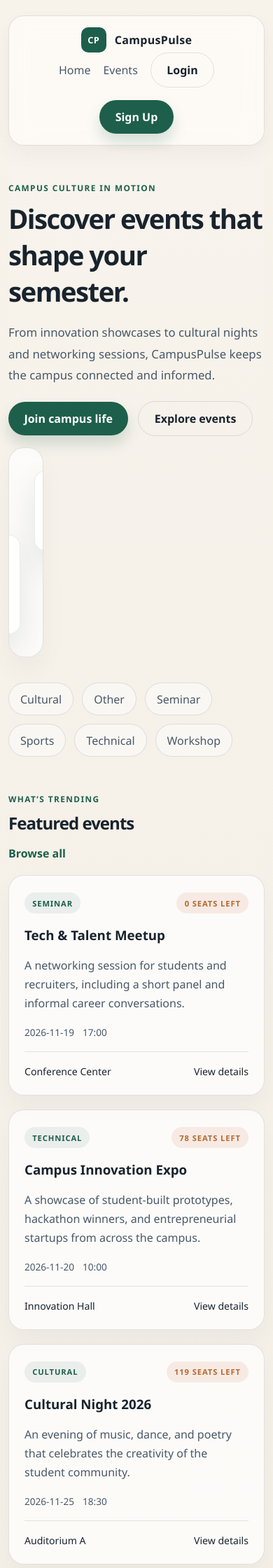
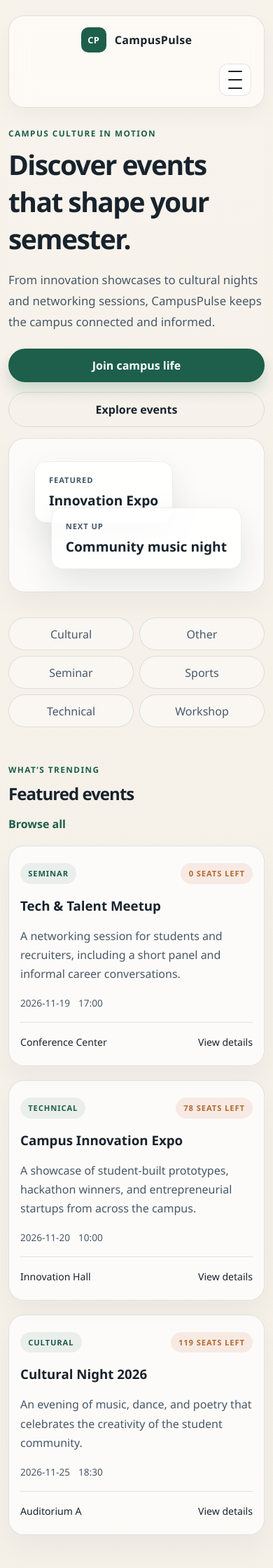
Before and after one commit to Yudhisteer-SAAS/CampusPulse, a Flask app: page / in a window 390 px wide. Shown: the top 2240 px of the page at 70% size. Run offline with Flask 3, Linux system fonts and the light colour scheme; data comes from the database, SQL or seed files in the repository.

Commit message:
Second zip

```diff
--- a/static/css/style.css
+++ b/static/css/style.css
@@ -33,11 +33,25 @@ body {
   font-family: 'Segoe UI', Tahoma, Geneva, Verdana, sans-serif;
   background: linear-gradient(180deg, #f7f2ea 0%, #f2efe7 100%);
   color: var(--ink);
+  overflow-x: hidden;
 }
 
 img {
   max-width: 100%;
   display: block;
+}
+
+h1,
+h2,
+h3,
+p,
+span,
+a,
+button,
+input,
+textarea,
+select {
+  overflow-wrap: anywhere;
 }
 
 a {
@@ -67,6 +81,7 @@ select {
   display: flex;
   align-items: center;
   justify-content: space-between;
+  gap: 16px;
   background: rgba(255, 253, 249, 0.76);
   border: 1px solid var(--line);
   border-radius: 999px;
@@ -82,6 +97,10 @@ select {
   letter-spacing: 0.02em;
 }
 
+.brand-wrap {
+  flex-shrink: 0;
+}
+
 .brand-mark {
   display: grid;
   place-items: center;
@@ -93,11 +112,44 @@ select {
   font-size: 0.8rem;
 }
 
+.nav-shell {
+  display: flex;
+  align-items: center;
+  justify-content: flex-end;
+  flex: 1;
+}
+
 .main-nav {
   display: flex;
   align-items: center;
   gap: 18px;
   color: var(--ink-soft);
+}
+
+.main-nav a {
+  white-space: nowrap;
+}
+
+.nav-toggle {
+  display: none;
+  width: 46px;
+  height: 46px;
+  flex-shrink: 0;
+  border: 1px solid var(--line);
+  border-radius: 12px;
+  background: rgba(255,255,255,0.75);
+  color: var(--ink);
+  cursor: pointer;
+  padding: 0;
+}
+
+.nav-toggle span {
+  display: block;
+  width: 20px;
+  height: 2px;
+  margin: 5px auto;
+  background: var(--ink);
+  border-radius: 99px;
 }
 
 .button {
@@ -492,11 +544,16 @@ select {
 .field-group textarea,
 .field-group select {
   width: 100%;
+  min-height: 48px;
   padding: 0.9rem 1rem;
   border: 1px solid rgba(24, 35, 45, 0.12);
   border-radius: 14px;
   background: rgba(255,255,255,0.92);
   color: var(--ink);
+}
+
+.field-group textarea {
+  min-height: 140px;
 }
 
 .field-group input:focus,
@@ -669,7 +726,8 @@ textarea {
   margin-top: 22px;
 }
 
-.category-filters {
+.category-filters,
+.tag-cloud {
   display: flex;
   flex-wrap: wrap;
   gap: 12px;
@@ -807,18 +865,6 @@ textarea {
     grid-template-columns: 1fr;
   }
 
-  .topbar {
-    border-radius: 22px;
-    padding: 16px 18px;
-    flex-wrap: wrap;
-    justify-content: center;
-  }
-
-  .main-nav {
-    justify-content: center;
-    flex-wrap: wrap;
-  }
-
   .hero {
     flex-direction: column;
     align-items: start;
@@ -829,6 +875,109 @@ textarea {
     flex-direction: column;
     align-items: flex-start;
   }
+
+  .site-footer {
+    flex-direction: column;
+    align-items: flex-start;
+  }
+}
+
+@media (max-width: 760px) {
+  .topbar {
+    border-radius: 22px;
+    padding: 16px 18px;
+    flex-wrap: wrap;
+    justify-content: center;
+  }
+
+  .brand-wrap {
+    width: 100%;
+    text-align: center;
+  }
+
+  .nav-shell {
+    width: 100%;
+    justify-content: flex-end;
+  }
+
+  .nav-toggle {
+    display: inline-flex;
+    flex-direction: column;
+    justify-content: center;
+    align-items: center;
+  }
+
+  .main-nav {
+    display: none;
+    width: 100%;
+    flex-direction: column;
+    align-items: stretch;
+    gap: 10px;
+    margin-top: 14px;
+    padding-top: 10px;
+    border-top: 1px solid var(--line);
+    color: var(--ink);
+  }
+
+  .main-nav.is-open {
+    display: flex;
+  }
+
+  .main-nav a,
+  .main-nav .button,
+  .main-nav .button-outline {
+    width: 100%;
+    justify-content: center;
+    text-align: center;
+  }
+
+  .page-header h1,
+  .hero h1 {
+    font-size: clamp(2rem, 10vw, 3rem);
+  }
+
+  .hero {
+    padding-top: 28px;
+  }
+
+  .hero-visual {
+    width: 100%;
+    min-height: 220px;
+  }
+
+  .card-grid {
+    grid-template-columns: 1fr;
+  }
+
+  .category-strip {
+    gap: 8px;
+  }
+
+  .chip {
+    flex: 1 1 calc(50% - 8px);
+    text-align: center;
+  }
+
+  .action-row {
+    flex-direction: column;
+    align-items: stretch;
+  }
+
+  .action-row > * {
+    width: 100%;
+  }
+
+  .toast-stack {
+    left: 12px;
+    right: 12px;
+    top: 80px;
+  }
+
+  .toast {
+    max-width: none;
+    min-width: 0;
+    width: 100%;
+  }
 }
 
 @media (max-width: 560px) {
@@ -838,17 +987,42 @@ textarea {
     width: min(100% - 24px, 1200px);
   }
 
+  .page-shell {
+    margin-bottom: 30px;
+  }
+
   .two-column-fields,
-  .mini-stat-grid {
+  .mini-stat-grid,
+  .stats-grid,
+  .detail-stats {
     grid-template-columns: 1fr;
   }
 
+  .panel,
+  .event-card,
+  .auth-panel,
+  .list-card,
+  .mini-registration-card {
+    padding-left: 16px;
+    padding-right: 16px;
+  }
+
   .auth-panel {
-    padding: 22px 16px;
+    padding-top: 22px;
+    padding-bottom: 22px;
   }
 
   .list-card {
-    padding: 18px 16px;
+    padding-top: 18px;
+    padding-bottom: 18px;
+  }
+
+  .field-group {
+    margin-bottom: 14px;
+  }
+
+  .brand {
+    justify-content: center;
   }
 }
 
--- a/static/js/main.js
+++ b/static/js/main.js
@@ -1,4 +1,23 @@
 document.addEventListener('DOMContentLoaded', () => {
+  const navToggle = document.querySelector('.nav-toggle');
+  const navMenu = document.querySelector('.main-nav');
+
+  if (navToggle && navMenu) {
+    navToggle.addEventListener('click', () => {
+      const isOpen = navMenu.classList.toggle('is-open');
+      navToggle.setAttribute('aria-expanded', String(isOpen));
+    });
+
+    navMenu.querySelectorAll('a').forEach((link) => {
+      link.addEventListener('click', () => {
+        if (window.innerWidth <= 760) {
+          navMenu.classList.remove('is-open');
+          navToggle.setAttribute('aria-expanded', 'false');
+        }
+      });
+    });
+  }
+
   const reveals = document.querySelectorAll('.reveal');
   if ('IntersectionObserver' in window) {
     const observer = new IntersectionObserver((entries) => {
--- a/templates/base.html
+++ b/templates/base.html
@@ -16,7 +16,14 @@
         </a>
       </div>
 
-      <nav class="main-nav" aria-label="Main navigation">
+      <div class="nav-shell">
+        <button class="nav-toggle" type="button" aria-expanded="false" aria-controls="main-nav-menu" aria-label="Toggle navigation">
+          <span></span>
+          <span></span>
+          <span></span>
+        </button>
+
+        <nav id="main-nav-menu" class="main-nav" aria-label="Main navigation">
           {% if current_user %}
             {% if current_user.role == 'student' %}
               <a href="{{ url_for('student.home') }}">Home</a>
@@ -35,6 +42,7 @@
             <a class="button" href="{{ url_for('auth.signup') }}">Sign Up</a>
           {% endif %}
         </nav>
+      </div>
     </header>
 
     <main class="page-shell">
```
Also changed, not shown: 1 other file. Lines whose indentation alone changed are shown as unchanged.
